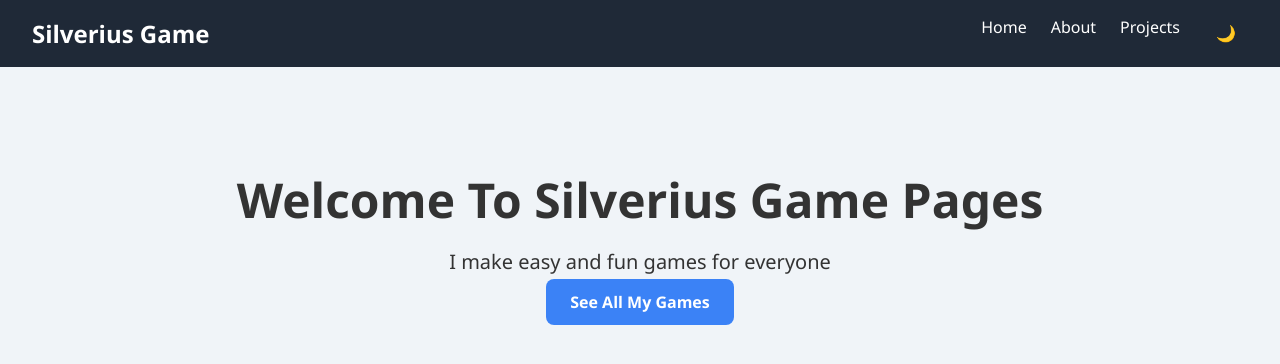
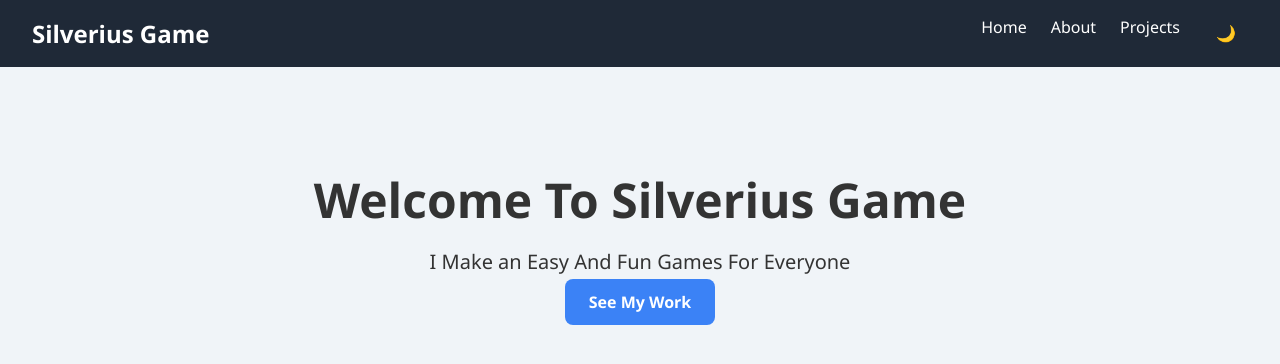
Before and after one commit to SilveriusGame/Home, a plain HTML site: page index.html in a window 1280 px wide. Drawn offline with Linux system fonts and the light colour scheme.

Commit message:
index.html

```diff
--- a/index.html
+++ b/index.html
@@ -3,7 +3,7 @@
 <head>
   <meta charset="UTF-8" />
   <meta name="viewport" content="width=device-width, initial-scale=1" />
-  <title>Silverius Game</title>
+  <title>SilveriusGame</title>
   <link rel="stylesheet" href="style.css" />
 </head>
 <body>
@@ -11,21 +11,26 @@
     <nav class="navbar">
       <div class="logo">Silverius Game</div>
       <ul class="nav-links">
-        <li><a href="index.html">Home</a></li>
+        <li><a href="https://silveriusgame.github.io/Home/">Home</a></li>
         <li><a href="about.html">About</a></li>
-        <li><a href="projects.html">Projects</a></li>
+        <li><a href="https://silveriusgame.github.io/Projects/">Projects</a></li>
         <li><button id="toggle-theme" class="btn-sm">🌙</button></li>
       </ul>
     </nav>
   </header>
 
   <section class="hero fade-in">
-    <h1>Welcome To Silverius Game Pages</h1>
-    <p>I make easy and fun games for everyone</p>
-    <a href="projects.html" class="btn">See All My Games</a>
+    <h1>Welcome To Silverius Game</h1>
+    <p>I Make an Easy And Fun Games For Everyone</p>
+    <a href="projects.html" class="btn">See My Work</a>
   </section>
 
   <script>
+    // Fade-in animation
+    window.addEventListener("DOMContentLoaded", () => {
+      document.querySelector(".fade-in").classList.add("show");
+    });
+
     // Dark mode toggle
     const toggleBtn = document.getElementById("toggle-theme");
     toggleBtn.addEventListener("click", () => {
```
